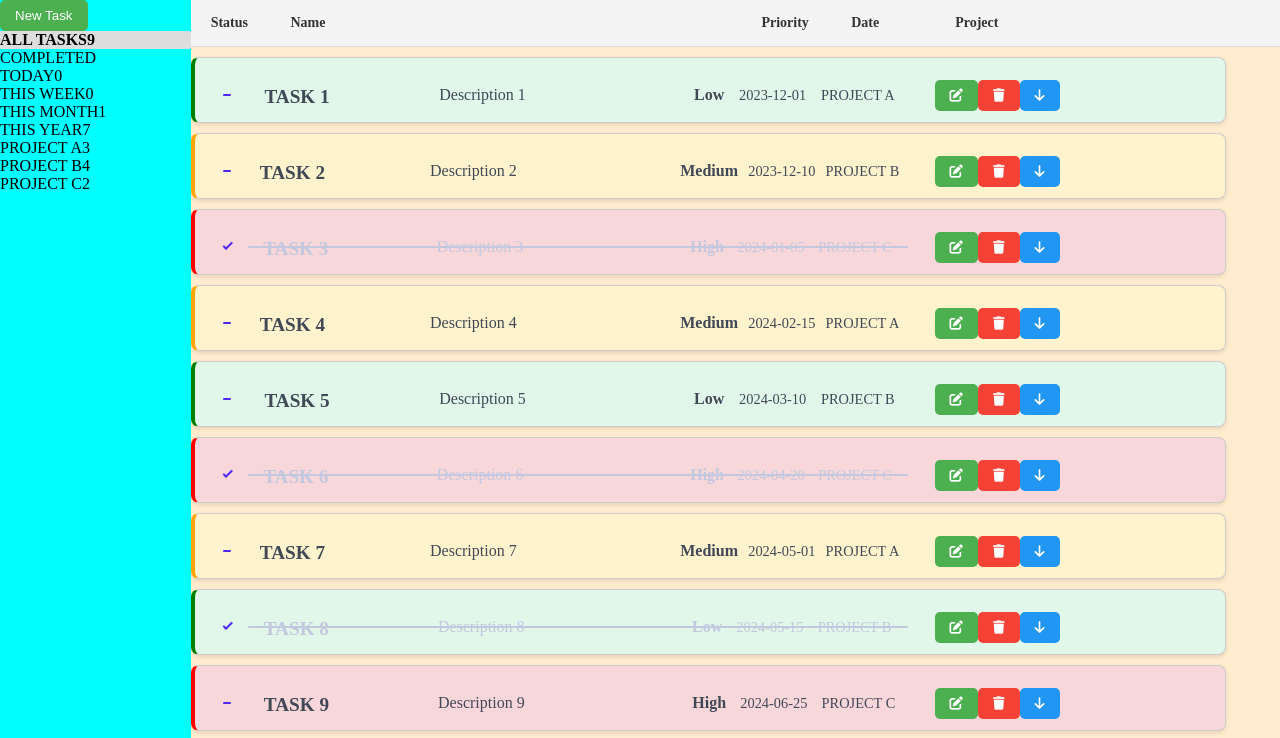
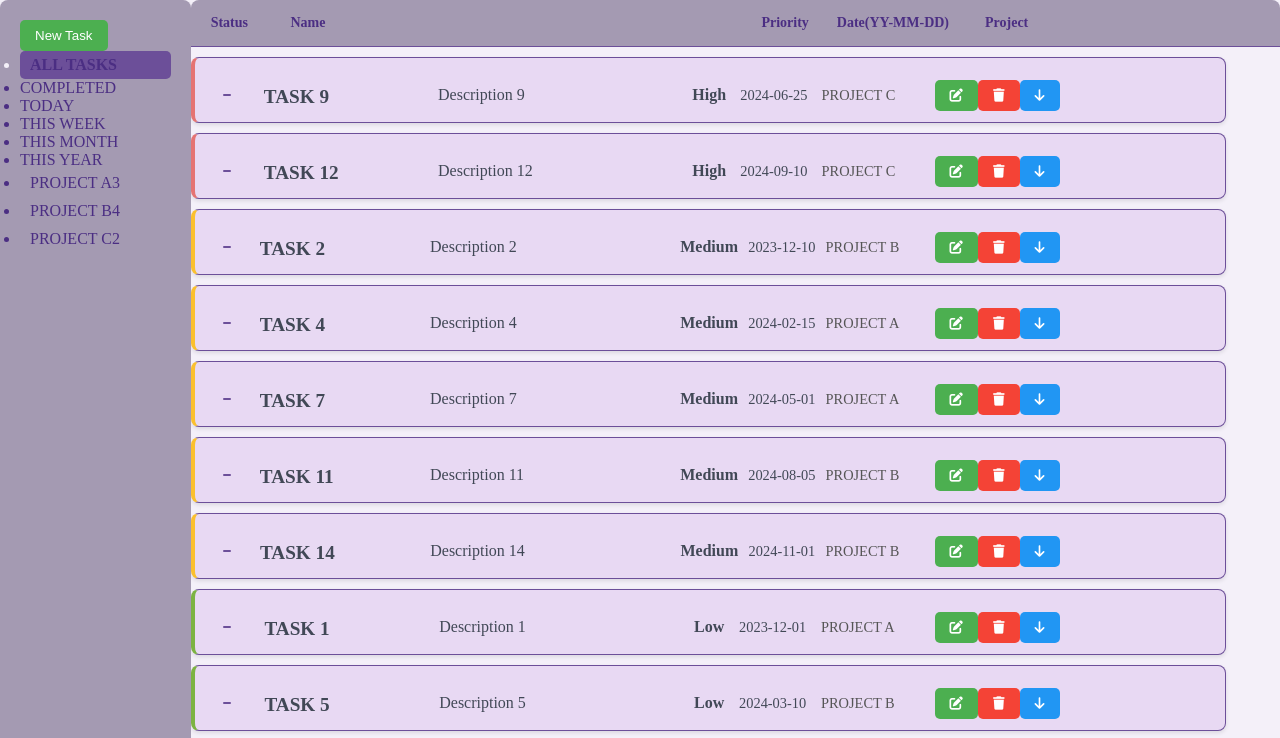
Before and after one commit to DivyangKotian/TO-DO, a website built with webpack: page src/todolist.html in a window 1280 px wide. Shown: the top 738 px of the page. Built offline with nearby package versions, Linux system fonts and the light colour scheme.

Commit message:
fixed sorting issues, now tasks auto sort the checked status, added initial structure for css and maybe add themes

```diff
--- a/src/dom/dom.js
+++ b/src/dom/dom.js
@@ -80,14 +80,14 @@ class TaskRender {
         //initializing this as flag to keep track of sort bar status
         this.sortOrder = {
             name: true,     // true for ascending, false for descending
-            priority: true,
+            priority: false,
             dueDate: true,
             project: true,
             done: true
         };
 
+        this.taskManager.sortTasks('priority',false); // my initial sort will be high to low
         // Initialize the view
-        this.refreshView();
     }
 
     refreshView() {
@@ -111,7 +111,6 @@ class TaskRender {
         const sortStatus=document.createElement('p');
         sortStatus.setAttribute('class', 'sort-item sort-status');
         sortStatus.textContent='Status';
-        sortStatus.addEventListener('click', () => this.toggleSort('done'));
 
         const sortName=document.createElement('p');
         sortName.setAttribute('class', 'sort-item sort-name');
@@ -125,7 +124,7 @@ class TaskRender {
 
         const sortDueDate=document.createElement('p');
         sortDueDate.setAttribute('class', 'sort-item sort-duedate');
-        sortDueDate.textContent='Date';
+        sortDueDate.textContent='Date(YY-MM-DD)';
         sortDueDate.addEventListener('click', () => this.toggleSort('dueDate'));
 
 
@@ -148,6 +147,8 @@ class TaskRender {
     }
 
     toggleSort(criteria) {
+
+        const currentSortCriteria=criteria;
         // Toggle the sorting order for the given criteria
         this.sortOrder[criteria] = !this.sortOrder[criteria];
 
@@ -156,17 +157,17 @@ class TaskRender {
 
         // Re-render the tasks after sorting
         this.renderTasksFiltered();
-    }
 
-    sortTasks(criteria) {
-        this.taskManager.sortTasks(criteria);
-        this.renderTasksFiltered();  // Re-render tasks after sorting
+        return currentSortCriteria;
     }
 
     createTaskContainer(task, index) {
         const taskContainer = document.createElement('div');
         taskContainer.id = `task-${task.id || index}`;
         taskContainer.className = 'task-container task';
+        if (task.done) {
+            taskContainer.classList.add('task-done');
+        }
         this.applyPriorityClass(taskContainer, task.priority);
 
         const doneWrapper = this.createDoneWrapper(task, index);
@@ -189,12 +190,18 @@ class TaskRender {
         doneWrapper.appendChild(doneCheckbox);
         doneWrapper.appendChild(doneLabel);
 
+        // Add the done-wrapper click handler
         doneWrapper.addEventListener('click', (e) => {
-            // Only toggle if clicked outside the checkbox itself to avoid double toggling
+            // Only toggle if clicked outside the checkbox itself
             if (e.target !== doneCheckbox) {
                 doneCheckbox.checked = !doneCheckbox.checked;
                 this.doneCheckboxChangeHandler(task, doneCheckbox);
             }
+        });
+
+        // Add specific checkbox change handler
+        doneCheckbox.addEventListener('change', () => {
+            this.doneCheckboxChangeHandler(task, doneCheckbox);
         });
 
         return doneWrapper;
@@ -210,7 +217,7 @@ class TaskRender {
         return doneCheckbox;
     }
 
-    createDoneLabel(task, checkboxId, doneCheckbox) {
+    createDoneLabel(task, checkboxId) {
         const doneLabel = document.createElement('label');
         doneLabel.setAttribute('for', checkboxId);
 
@@ -238,9 +245,19 @@ class TaskRender {
 
     doneCheckboxChangeHandler(task, doneCheckbox) {
         task.done = doneCheckbox.checked;
-        this.taskManager.updateTask(task.id, task);
-        this.renderTasksFiltered();
+
+        // Delay sorting by 700ms (letting the checkbox animation play)
+        setTimeout(() => {
+            this.taskManager.sortTasks(this.currentSortCriteria, this.sortOrder[this.currentSortCriteria]); // Sort tasks after delay
+            // Update task after done status change
+            this.taskManager.updateTask(task.id, task);
+
+            // Update task counts in the sidebar
+            this.sidebar.updateAllCounts();
+        }, 700);
+
     }
+
 
     createButtonWrapper(task, index) {
         const buttonWrapper = document.createElement('div');
--- a/src/functions/modal.js
+++ b/src/functions/modal.js
@@ -51,14 +51,15 @@ class Modal {
     }
 
     // Show modal and set it for add or edit mode
-    showModal(task = null, index = null) {
+    showModal(task = null) {
         this.modal.classList.add('visible');
 
         if (task) {  //for editing task mode
             // Populate fields for editing
             document.getElementById('task-title').value = task.title;
             document.getElementById('task-description').value = task.description;
-            document.getElementById('task-due-date').value = task.dueDate.toISOString().split('T')[0];
+            const dueDate = new Date(task.dueDate);
+            document.getElementById('task-due-date').value = dueDate.toISOString().split('T')[0];
             document.getElementById('priority-slider').value = task.priority;
             document.getElementById('project-tag').value = task.project;
             this.currentTaskId = task.id;
--- a/src/functions/sidebar.js
+++ b/src/functions/sidebar.js
@@ -3,16 +3,17 @@ class SideBar {
         this.taskManager = taskManager;
         this.taskRender = null;
         this.currentFilterType = 'all';
+        this.activeElement = null; // Track the currently active element
 
-        // Define filter configurations
+        // Define static filter configurations
         this.filterConfigs = {
             all: {
                 selector: '.all-tasks',
                 getFilteredTasks: () => this.taskManager.getAllTasks(),
             },
             completed: {
-                    selector: '.completed-tasks',
-                    getFilteredTasks: () => this.taskManager.getCompletedTasks(),
+                selector: '.completed-tasks',
+                getFilteredTasks: () => this.taskManager.getCompletedTasks(),
             },
             today: {
                 selector: '.today',
@@ -32,9 +33,7 @@ class SideBar {
             }
         };
 
-        // Initialize current filter
         this.currentFilter = this.filterConfigs.all.getFilteredTasks;
-
         this.initialize();
     }
 
@@ -64,36 +63,57 @@ class SideBar {
     }
 
     handleFilterChange(filterType, filterFunction, element) {
-        console.log("Filter changed to:", filterType); // Log the filter type
+        console.log("Filter changed to:", filterType);
+        console.log("Element before active:", element);
+
         this.currentFilterType = filterType;
         this.currentFilter = filterFunction;
-        console.log("Activating element:", element);
+
+        // Set active state before rendering
         this.setActiveTab(element);
-        this.renderFilteredTasks();
+
+        // Render tasks after setting active state
+        requestAnimationFrame(() => {
+            this.renderFilteredTasks();
+        });
     }
 
     renderFilteredTasks() {
         if (this.taskRender?.renderTasks) {
             const filteredTasks = this.currentFilter();
             this.taskRender.renderTasks(filteredTasks);
-            this.updateAllCounts();
+
+            // Preserve active state after rendering
+            if (this.activeElement) {
+                requestAnimationFrame(() => {
+                    this.activeElement.classList.add('active');
+                    console.log('Restored active state after render');
+                });
+            }
         }
     }
 
     setActiveTab(selectedItem) {
-        // Remove active class from time-based filters
-        document.querySelectorAll('.side-bar .time-based .task-name').forEach(item => {
-            item.parentElement.classList.remove('active');
-        });
+        console.log('Setting active tab for:', selectedItem);
 
-        // Remove active class from project-based filters
-        document.querySelectorAll('.side-bar .project-based .project-item').forEach(item => {
-            item.classList.remove('active');
-        });
+        // Store the previously active element
+        const previousActive = this.activeElement;
 
-        console.log("Selected Item for Active Tab:", selectedItem);
+        // Remove active class from previous element if it exists
+        if (previousActive && previousActive !== selectedItem) {
+            previousActive.classList.remove('active');
+            console.log('Removed active from previous:', previousActive);
+        }
+
         // Add active class to the selected item
-        selectedItem.classList.add('active');
+        if (selectedItem) {
+            selectedItem.classList.add('active');
+            this.activeElement = selectedItem; // Update the active element reference
+            console.log('Added active to:', selectedItem);
+        }
+
+        // Log the current state
+        console.log('Current active element:', this.activeElement);
     }
 
     updateAllCounts() {
@@ -116,6 +136,9 @@ class SideBar {
         const projectList = document.querySelector('.project-based');
         if (!projectList) return;
 
+        // Store current active project if any
+        const currentActiveProject = this.activeElement?.dataset?.project;
+
         // Get projects that have undone tasks
         const projectsWithTasks = new Map();
         this.taskManager.getAllTasks()
@@ -133,6 +156,12 @@ class SideBar {
         projectsWithTasks.forEach((count, project) => {
             const projectItem = this.createProjectItem(project, count);
             projectList.appendChild(projectItem);
+
+            // Restore active state if this was the active project
+            if (project === currentActiveProject) {
+                projectItem.classList.add('active');
+                this.activeElement = projectItem;
+            }
         });
     }
 
@@ -152,14 +181,17 @@ class SideBar {
         projectItem.appendChild(projectName);
         projectItem.appendChild(taskCount);
 
-        // Add click handler
+        // Add click handler with project-specific filter function
         projectItem.addEventListener('click', (e) => {
-            e.stopPropagation();
-            this.handleFilterChange(
-                'project',
-                () => this.taskManager.getTasksByProject(project),
-                projectItem
-            );
+            e.preventDefault(); // Prevent default behavior
+            e.stopPropagation(); // Stop event bubbling
+
+            console.log('Project item clicked:', project);
+
+            // Create a project-specific filter function
+            const projectFilter = () => this.taskManager.getTasksByProject(project);
+
+            this.handleFilterChange('project', projectFilter, projectItem);
         });
 
         return projectItem;
@@ -167,7 +199,18 @@ class SideBar {
 
     // Public method to force update everything (useful after task changes)
     refresh() {
+        // Store current active element before refresh
+        const currentActive = this.activeElement;
+
         this.renderFilteredTasks();
+
+        // Restore active state after refresh
+        if (currentActive) {
+            requestAnimationFrame(() => {
+                currentActive.classList.add('active');
+                console.log('Restored active state after refresh');
+            });
+        }
     }
 }
 
--- a/src/functions/taskManager.js
+++ b/src/functions/taskManager.js
@@ -5,8 +5,12 @@ class TaskManager {
         this.subscribers = [];
         this.tasks = [];
         this.loadTasksFromStorage();
+        this.currentSortCriteria = null;
+        this.currentSortDirection = true; // true for ascending
+
+        // if tasks local storage is empty generate Sameple tasks
         if (this.tasks.length === 0) {
-            this.generateSampleTasks(); // Generate sample tasks if local storage is empty
+            this.generateSampleTasks();
             this.saveTasksToStorage();  // Save the sample tasks to local storage
         }
     }
@@ -135,43 +139,78 @@ class TaskManager {
         return [...new Set(this.tasks.map(task => task.project))];
     }
 
+
         updateTask(id, updatedTask) {
-        console.log('Updating Task ID:', id);
             const taskIndex = this.tasks.findIndex(task => task.id === id);
             if (taskIndex !== -1) {
                 this.tasks[taskIndex] = { ...this.tasks[taskIndex], ...updatedTask };
+
+                // Re-apply current sort if exists
+                if (this.currentSortCriteria) {
+                    this.sortTasks(this.currentSortCriteria, this.currentSortDirection);
+                }
+
                 this.saveTasksToStorage();
                 this.notifySubscribers();
             }
         }
 
         sortTasks(criteria, ascending = true) {
-        const direction = ascending ? 1 : -1; // If ascending is true, direction is 1; if false, direction is -1
+            const direction = ascending ? 1 : -1;
 
             this.tasks.sort((a, b) => {
-            // Ensure that 'done' exists, otherwise use false (or handle the case in another way)
+                // Always sort by done status first (unchecked/false comes before checked/true)
                 const aDone = a.done !== undefined ? a.done : false;
                 const bDone = b.done !== undefined ? b.done : false;
 
-            if (criteria === 'done') {
-                return direction * (aDone - bDone); // Sorting based on done status
+                if (aDone !== bDone) {
+                    return aDone - bDone; // This will always put unchecked items first
                 }
 
+                // If done status is the same, sort by the selected criteria
                 switch (criteria) {
                     case 'name':
-                    return direction * a.title.localeCompare(b.title); // Sorting alphabetically by task name
+                        return direction * a.title.localeCompare(b.title);
                     case 'priority':
-                    return direction * (parseInt(a.priority) - parseInt(b.priority)); // Sorting by priority
+                        return direction * (parseInt(a.priority) - parseInt(b.priority));
                     case 'dueDate':
-                    return direction * (new Date(a.dueDate) - new Date(b.dueDate)); // Sorting by due date
+                        return direction * (new Date(a.dueDate) - new Date(b.dueDate));
                     case 'project':
-                    return direction * a.project.localeCompare(b.project); // Sorting by project name
+                        return direction * a.project.localeCompare(b.project);
                     default:
-                    return 0; // No sorting if criteria doesn't match
+                        return 0;
                 }
             });
         }
 
+        sortWithoutReversing(criteria) {
+            this.tasks.sort((a, b) => {
+                // Primary sorting by done status
+                const aDone = a.done !== undefined ? a.done : false;
+                const bDone = b.done !== undefined ? b.done : false;
+
+                if (aDone !== bDone) {
+                    return aDone - bDone; // Unchecked (false) comes first without reversing
+                }
+
+                // Secondary sorting by selected criterion if done statuses are the same
+                switch (criteria) {
+                    case 'name':
+                        return a.title.localeCompare(b.title); // Default ascending without reversing
+                    case 'priority':
+                        return parseInt(a.priority) - parseInt(b.priority);
+                    case 'dueDate':
+                        return new Date(a.dueDate) - new Date(b.dueDate);
+                    case 'project':
+                        return a.project.localeCompare(b.project);
+                    default:
+                        return 0;
+                }
+            });
+        }
+
+
+
 }
 
 export{TaskManager}
--- a/src/style/checkbox.css
+++ b/src/style/checkbox.css
@@ -3,7 +3,7 @@
 
 .done-wrapper {
     --text: #414856;
-    --check: #4F29F0;
+    --check: #6c4f99;
     --disabled: #C3C8DE;
     --border-radius: 10px;
     border-radius: var(--border-radius);
--- a/src/style/sidebar.css
+++ b/src/style/sidebar.css
@@ -1,27 +1,61 @@
-
+/* Sidebar Styling */
 .side-bar {
-    overflow: visible;  /* Ensure the list items are not hidden */
+    overflow: visible; /* Ensure the list items are not hidden */
+    padding: 20px;
+    background-color: var(--sidebar-bg); /* Soft pastel lavender-gray */
+    border-radius: 8px; /* Rounded corners for the sidebar */
+    box-shadow: 0 2px 4px rgba(0, 0, 0, 0.1); /* Subtle shadow */
 }
 
-.active{
-    background-color: #ddd;  /* Or another distinctive color */
+/* Active state for sidebar items */
+.active {
+    background-color: var(--primary-dark); /* Darker violet for active items */
+    font-weight: bold;
+    color: var(--background-color); /* Light text color for contrast */
+    border-radius: 5px; /* Rounded corners for active item */
+    padding: 5px 10px;
+    transition: background-color 0.3s ease, transform 0.2s ease;
+}
+
+/* Task name styling */
+.task-name {
+    cursor: pointer;
+    color: var(--text-color);
+    font-size: 1rem;
+    transition: color 0.3s;
+}
+
+.task-name:hover {
+    color: var(--primary-dark); /* Change color on hover for better UX */
+}
+
+/* Project item styling */
+.project-items,
+.project-item {
+    cursor: pointer;
+    font-size: 1rem;
+    color: var(--text-color);
+    padding: 5px 10px;
+    border-radius: 5px; /* Rounded corners */
+    transition: background-color 0.3s ease, color 0.3s ease;
+}
+
+/* Active state for project items */
+.project-item.active {
+    background-color: var(--primary-dark); /* Darker violet for active project */
+    color: var(--background-color); /* Light text for contrast */
     font-weight: bold;
 }
 
-.task-name{
-    cursor: pointer;
+/* Hover effect for project items */
+.project-item:hover {
+    background-color: #f1e1f7; /* Light lavender hover effect */
+    color: var(--primary-dark); /* Change text color on hover */
 }
 
-.project-items{
-    cursor: pointer;
+/* Optional: Add hover effect to active items */
+.project-item.active:hover {
+    background-color: var(--primary-dark);
+    color: var(--background-color);
+    transform: scale(1.05); /* Slight scale effect on hover to make it stand out */
 }
-/* Ensure the active class styles are applied to project items */
-.project-item.active {
-    background-color: #ddd;  /* Example of background color for active state */
-    font-weight: bold;       /* Example of making text bold for visibility */
-}
-
-/* Optional: Add hover effect to make the active item stand out more */
-.project-item:hover {
-    background-color: #eee;
-}
--- a/src/style/sortbar.css
+++ b/src/style/sortbar.css
@@ -4,35 +4,40 @@
     justify-content: flex-start;
     align-items: center;
     padding: 10px;
-    background-color: #f4f4f4;
-    border-bottom: 1px solid #ddd;
+    background-color: var(--sidebar-bg); /* Soft pastel lavender */
+    border-bottom: 1px solid var(--primary-dark); /* Subtle border for separation */
     font-size: 14px;
     font-weight: bold;
+    color: var(--text-color); /* Ensure text color matches theme */
+    border-radius: 8px 8px 0 0; /* Rounded corners for the top of the container */
 }
 
 /* Sort Item Styles */
 .sort-item {
     cursor: pointer;
-    color: #333;
+    color: var(--text-color); /* Default text color */
     padding: 5px 10px;
-    transition: color 0.3s ease;
+    transition: color 0.3s ease, transform 0.3s ease;
+    border-radius: 5px; /* Rounded corners for sort items */
 }
 
+/* Hover effect for sort items */
 .sort-item:hover {
-    color: #007bff; /* Highlight on hover */
+    color: var(--primary-dark); /* Highlight on hover */
+    transform: scale(1.05); /* Slight scale effect for interactivity */
 }
 
 /* Active Sort Indicator */
-.sort-item.active-asc::after {
+.sort-asc::after {
     content: ' ▲'; /* Arrow for ascending sort */
     font-size: 12px;
-    color: #007bff;
+    color: var(--primary-dark); /* Arrow color to match the theme */
 }
 
-.sort-item.active-desc::after {
+.sort-desc::after {
     content: ' ▼'; /* Arrow for descending sort */
     font-size: 12px;
-    color: #007bff;
+    color: var(--primary-dark); /* Arrow color to match the theme */
 }
 
 /* Task Container Layout */
@@ -40,18 +45,19 @@
     padding-top: 20px; /* To make space for the sort bar */
 }
 
-.sort-name{
+/* Individual Sort Item Positioning */
+.sort-name {
     margin-left: 1.4rem;
 }
 
-.sort-priority{
+.sort-priority {
     margin-left: 26rem;
 }
 
-.sort-duedate{
-    margin-left: 1.4rem;
+.sort-duedate {
+    margin-left: 0.5rem;
 }
 
-.sort-project{
-    margin-left: 3.5rem;
+.sort-project {
+    margin-left: 1rem;
 }
--- a/src/style/taskcontainer.css
+++ b/src/style/taskcontainer.css
@@ -1,14 +1,16 @@
+/* Task Container Styles */
 .task-container {
     display: flex;
-    border: 1px solid #ccc;
+    border: 1px solid var(--primary-dark); /* Soft border in the primary dark theme color */
     border-radius: 8px;
-    background-color: #f9f9f9;
-    box-shadow: 0 2px 4px rgba(0, 0, 0, 0.1);
+    background-color: var(--task-bg); /* Soft pastel background */
+    box-shadow: 0 2px 4px rgba(0, 0, 0, 0.1); /* Subtle shadow */
     padding-left: 20px;
     width: 95%;
     overflow: hidden;
 }
 
+/* Text Wrapper */
 .text-wrapper {
     display: flex;
     align-items: center;
@@ -27,6 +29,7 @@
 
 .task-project {
     font-size: 0.9rem;
+    color: #555; /* Keeping the label color as requested */
 }
 
 /* Description - Limit size */
@@ -60,7 +63,7 @@
 
 /* Buttons (Edit, Delete, Details) */
 button {
-    background-color: #4CAF50;
+    background-color: #4CAF50; /* Green button for edit */
     color: white;
     padding: 8px 15px;
     border: none;
@@ -70,38 +73,37 @@ button {
 }
 
 button:hover {
-    background-color: #45a049;
+    background-color: #45a049; /* Slightly darker green for hover */
 }
 
 button.delete-button {
-    background-color: #f44336;
+    background-color: #f44336; /* Red button for delete */
 }
 
 button.delete-button:hover {
-    background-color: #e53935;
+    background-color: #e53935; /* Darker red on hover */
 }
 
 button.details-button {
-    background-color: #2196F3;
+    background-color: #2196F3; /* Blue button for details */
 }
 
 button.details-button:hover {
-    background-color: #1976d2;
+    background-color: #1976d2; /* Darker blue on hover */
 }
 
-
-/*this is for the priority borders*/
+/* Priority Borders */
 .task-priority-low {
-    border-left: 4px solid green;
-    background-color: #e0f7e9;
+    border-left: 4px solid #7cb342;
+    /* background-color: #d0f0c0;  */
 }
 
 .task-priority-medium {
-    border-left: 4px solid orange;
-    background-color: #fff3cd;
+    border-left: 4px solid #fbc02d;
+    /* background-color: #fff9c4;  */
 }
 
 .task-priority-high {
-    border-left: 4px solid red;
-    background-color: #f8d7da;
+    border-left: 4px solid #e57373;
+    /* background-color: #ffcccb;  */
 }
--- /dev/null
+++ b/src/style/variables.css
@@ -0,0 +1,19 @@
+/* Define default variables for pastel violet theme */
+:root {
+    --background-color: #f4f0f9; /* Light lavender */
+    --text-color: #4b2e83; /* Dark violet */
+    --primary-dark: #6c4f99; /* Soft violet */
+    --sidebar-bg: #a49ab2; /* Pastel lavender-gray */
+    --task-bg: #e8d9f3; /* Light pastel violet */
+    --footer-bg: #b4a0d3; /* Soft lavender */
+}
+
+/* Dark theme colors */
+[data-theme="dark"] {
+    --background-color: #333;
+    --text-color: white;
+    --primary-dark: #d444c8;
+    --sidebar-bg: #444;
+    --task-bg: #555;
+    --footer-bg: #222;
+}
--- a/src/styles.css
+++ b/src/styles.css
@@ -1,10 +1,32 @@
-*{
+/* Define default variables for pastel violet theme */
+:root {
+    --background-color: #f4f0f9; /* Light lavender */
+    --text-color: #4b2e83; /* Dark violet */
+    --primary-dark: #6c4f99; /* Soft violet */
+    --sidebar-bg: #a49ab2; /* Pastel lavender-gray */
+    --task-bg: #e8d9f3; /* Light pastel violet */
+    --footer-bg: #b4a0d3; /* Soft lavender */
+}
+
+/* Dark theme colors */
+[data-theme="dark"] {
+    --background-color: #333;
+    --text-color: white;
+    --primary-dark: #d444c8;
+    --sidebar-bg: #444;
+    --task-bg: #555;
+    --footer-bg: #222;
+}
+
+/* Global reset */
+* {
     box-sizing: border-box;
     padding: 0;
     margin: 0;
 }
 
-body{
+/* Body grid layout */
+body {
     display: grid;
     max-height: 100vh;
     grid-template-columns: 0.7fr 4fr;
@@ -13,17 +35,20 @@ body{
                         "sidebar maincontent"
                         "sidebar maincontent"
                         "sidebar footer";
+    background-color: var(--background-color);
+    color: var(--text-color);
 }
 
-.side-bar{
+/* Sidebar */
+.side-bar {
     grid-area: sidebar;
-    background-color: aqua;
-    /* height: calc(100vh - 90px); */
+    background-color: var(--sidebar-bg);
 }
 
+/* Main content area */
 .main-content {
     grid-area: maincontent;
-    background-color: blanchedalmond;
+    background-color: var(--background-color);
     max-width: 100%;
     height: calc(100vh - 90px);
     overflow-y: scroll;
@@ -35,23 +60,24 @@ body{
     display: none; /* Chrome, Safari, Opera */
 }
 
-.sort-content{
+/* Sorting content area */
+.sort-content {
     grid-area: sortcontent;
     height: fit-content;
 }
 
+/* Task card styling */
 .task {
     padding: 10px;
     border: 1px solid #fff;
     margin: 10px 0;
-    background-color: white;
-
+    background-color: var(--task-bg);
+    border-radius: 8px; /* Soft round corners for the cards */
 }
 
-
-/*footer*/
-.footer{
-    background-color: red;
+/* Footer styling */
+.footer {
+    background-color: var(--footer-bg);
     grid-area: footer;
     display: flex;
     align-items: center;
@@ -78,22 +104,23 @@ body{
     transform: rotate(360deg) scale(1.6);
 }
 
-
+/* Link styling */
 a {
-  text-decoration: none; /* Remove underline */
-  color: inherit; /* Inherit the text color from the parent element */
+    text-decoration: none; /* Remove underline */
+    color: inherit; /* Inherit the text color from the parent element */
 }
 
-.task-container{
+/* Task container styling */
+.task-container {
     display: flex;
     align-items: center;
     justify-content: flex-start;
     gap: 20px;
 }
 
-  .modal {
+/* Modal styling */
+.modal {
     display: none;
-    /* Other modal styling */
 }
 
 .modal.visible {
```
Also changed, not shown: src/index.js (+1 -13 lines). Lines whose indentation alone changed are shown as unchanged.
